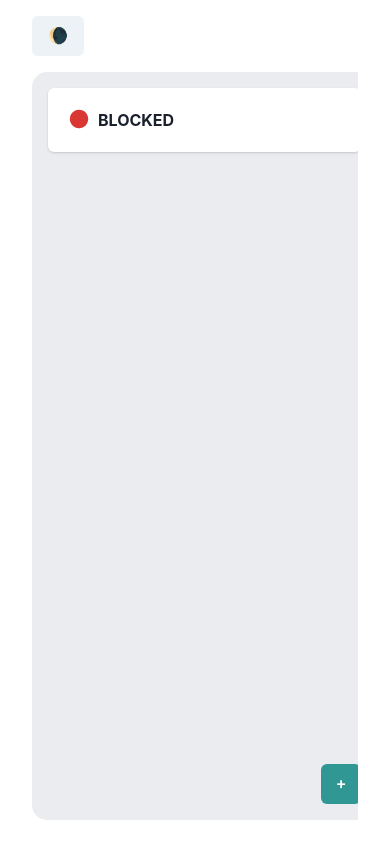
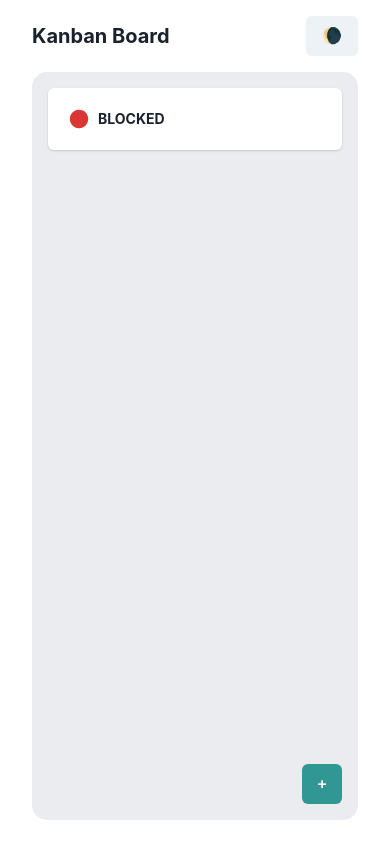
Before and after one commit to hozakowskimilosz/kanban-board-team-aws, a React (Vite) app in the folder packages/frontend/: page / in a window 390 px wide. Shown: the top 844 px of the page. Built offline with nearby package versions, Linux system fonts and the light colour scheme.

Commit message:
Implement responsiveness (#23)

```diff
--- /dev/null
+++ b/packages/frontend/config/optimalColumnArraySize.tsx
@@ -0,0 +1,3 @@
+const optimalColumnArraySize = 5;
+
+export default optimalColumnArraySize;
--- a/packages/frontend/src/App.css
+++ b/packages/frontend/src/App.css
@@ -1,7 +1,3 @@
-body {
-  overflow: hidden;
-}
-
 #root {
   margin: 0;
   padding: 1em 2em;
@@ -13,7 +9,6 @@ body {
 
 .grid {
   gap: 2rem;
-  overflow-x: auto;
 }
 
 .column {
--- a/packages/frontend/src/App.tsx
+++ b/packages/frontend/src/App.tsx
@@ -2,11 +2,13 @@ import "./App.css";
 import {
   Grid,
   Flex,
+  Heading,
   Button,
   useColorMode,
   useColorModeValue,
 } from "@chakra-ui/react";
 import columns from "../config/columns";
+import arraySize from "../config/optimalColumnArraySize";
 import colors from "../config/colors";
 import Column from "./components/Column";
 
@@ -16,13 +18,21 @@ function App() {
 
   return (
     <>
-      <Flex>
+      <Flex justify="space-between" align="center">
+        <Heading size={["md", "lg", "xl"]}>Kanban Board</Heading>
+
         <Button onClick={toggleColorMode}>
           {colorMode === "light" ? "🌘" : "🌞"}
         </Button>
       </Flex>
       <Grid
-        templateColumns={`repeat(${columns.length}, 345px)`}
+        templateColumns={[
+          "repeat(1, 1fr)",
+          "repeat(2, 1fr)",
+          "repeat(3, 1fr)",
+          "repeat(4, 1fr)",
+          `repeat(${columns.length >= arraySize ? 5 : 3}, 1fr)`,
+        ]}
         className="grid"
       >
         {columns.map((col) => (
--- a/packages/frontend/src/components/Column.tsx
+++ b/packages/frontend/src/components/Column.tsx
@@ -30,7 +30,9 @@ export default function Column({ column, bgColor }: Props) {
       <Card w="full">
         <CardHeader className="column-header">
           <Icon color={column.statusColor} />
-          <Text as="b">{column.description}</Text>
+          <Text as="b" fontSize={["sm", "md", "lg", "xl"]}>
+            {column.description}
+          </Text>
         </CardHeader>
       </Card>
 
```
